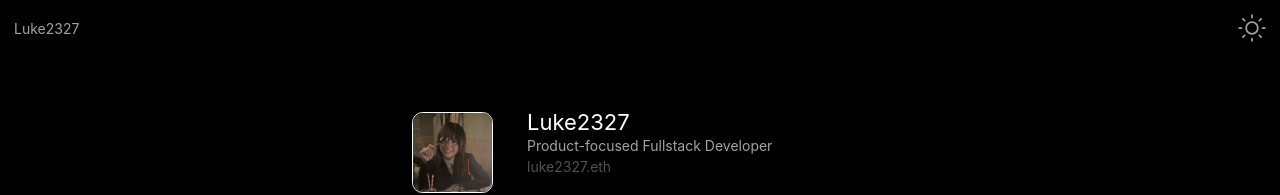
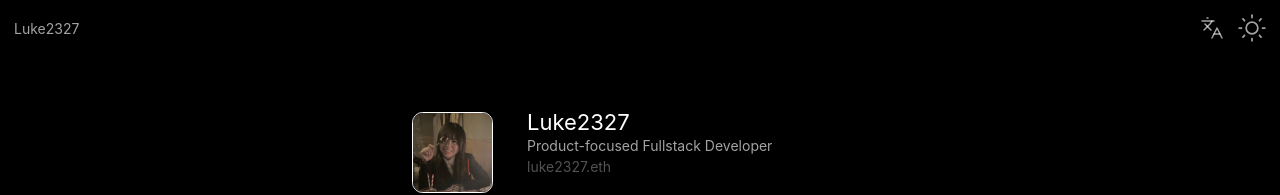
Before and after one commit to luke2327/luke2327, a Next.js app in the folder page_repository/: page / in a window 1280 px wide. Shown: the top 195 px of the page. Built offline with nearby package versions, Linux system fonts and the light colour scheme.

Commit message:
feat: add i18n

```diff
--- a/page_repository/src/components/layout/Header.tsx
+++ b/page_repository/src/components/layout/Header.tsx
@@ -1,6 +1,11 @@
+import { Languages } from 'lucide-react';
+import { useTranslation } from 'react-i18next';
+
 import ThemeToggle from '@/components/tools/ThemeToggle';
 
 export default function Header() {
+  const { i18n } = useTranslation();
+  console.log(i18n);
   return (
     <header
       className={'fixed top-0 flex w-full items-center justify-between p-4'}
@@ -14,7 +19,10 @@ export default function Header() {
           Luke2327
         </a>
       </div>
-      <ThemeToggle />
+      <div className={'flex items-center justify-between gap-4'}>
+        <Languages strokeWidth={1.5} />
+        <ThemeToggle />
+      </div>
     </header>
   );
 }
--- a/page_repository/src/i18n/i18n.ts
+++ b/page_repository/src/i18n/i18n.ts
@@ -42,7 +42,7 @@ const detection: Readonly<object> = {
   caches: ['localStorage', 'cookie'],
   excludeCacheFor: ['cimode'],
   cookieOptions: { path: '/', sameSite: 'strict' },
-  defaultLanguage: 'ja',
+  defaultLanguage: 'en',
 };
 
 i18n
--- a/page_repository/src/pages/index.tsx
+++ b/page_repository/src/pages/index.tsx
@@ -3,7 +3,7 @@ import type { NextPage } from 'next';
 import Layout from '@/components/layout/Layout';
 
 const Home: NextPage = () => {
-  return <Layout></Layout>;
+  return <Layout />;
 };
 
 export default Home;
```
